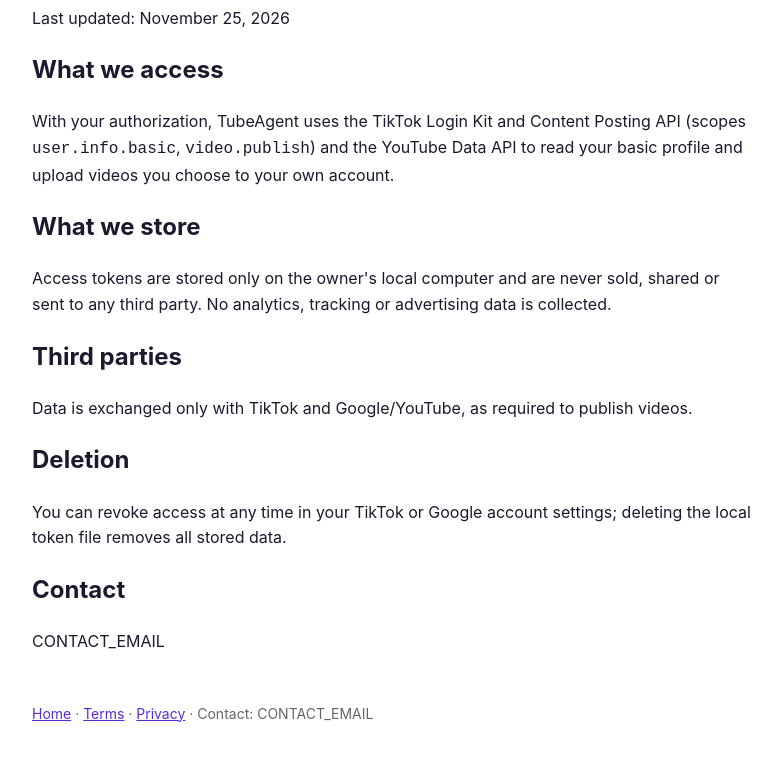
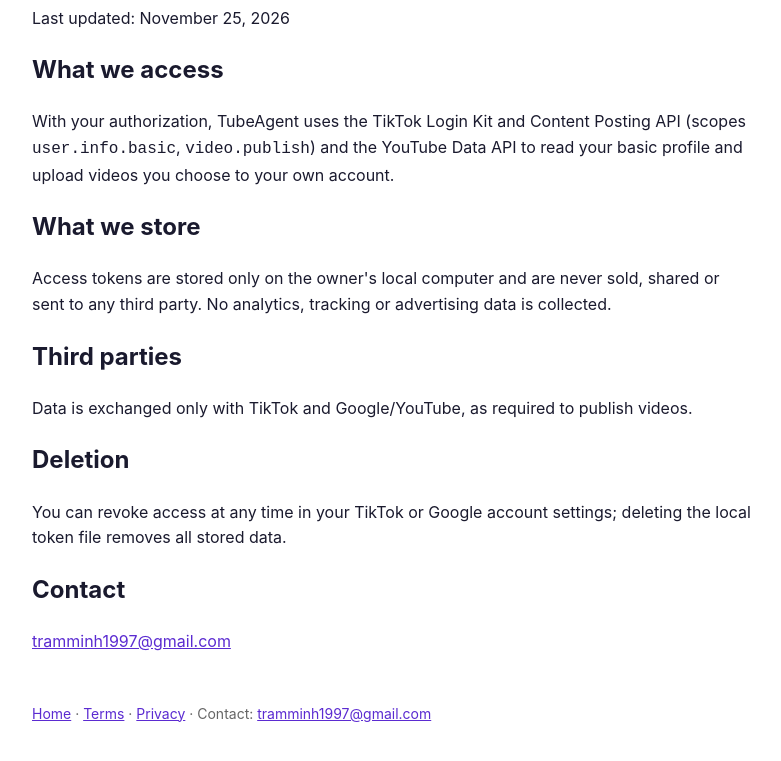
Before and after one commit to minhhuynh971/tubeagent, a plain HTML site: page privacy.html in a window 1280 px wide. Shown: the part 107-868 px from the top of the page, without its empty margins (248-1029 px from the left). Drawn offline with Linux system fonts and the light colour scheme.

Commit message:
Add contact email
Co-Authored-By: Claude Opus 5.5 <noreply@anthropic.com>

```diff
--- a/privacy.html
+++ b/privacy.html
@@ -1,4 +1,4 @@
 <!doctype html><html lang="en"><head><meta charset="utf-8"><meta name="viewport" content="width=device-width,initial-scale=1">
 <title>Privacy Policy</title><style>body{font:16px/1.6 -apple-system,system-ui,sans-serif;max-width:720px;margin:40px auto;padding:0 16px;color:#1a1a2e;background:#fff}h1{color:#3a1a6e}a{color:#5b2bd1}footer{margin-top:48px;font-size:14px;color:#666}</style></head><body>
-<h1>Privacy Policy</h1><p>Last updated: November 25, 2026</p><h2>What we access</h2><p>With your authorization, TubeAgent uses the TikTok Login Kit and Content Posting API (scopes <code>user.info.basic</code>, <code>video.publish</code>) and the YouTube Data API to read your basic profile and upload videos you choose to your own account.</p><h2>What we store</h2><p>Access tokens are stored only on the owner's local computer and are never sold, shared or sent to any third party. No analytics, tracking or advertising data is collected.</p><h2>Third parties</h2><p>Data is exchanged only with TikTok and Google/YouTube, as required to publish videos.</p><h2>Deletion</h2><p>You can revoke access at any time in your TikTok or Google account settings; deleting the local token file removes all stored data.</p><h2>Contact</h2><p>CONTACT_EMAIL</p>
-<footer><a href="index.html">Home</a> · <a href="terms.html">Terms</a> · <a href="privacy.html">Privacy</a> · Contact: CONTACT_EMAIL</footer></body></html>
+<h1>Privacy Policy</h1><p>Last updated: November 25, 2026</p><h2>What we access</h2><p>With your authorization, TubeAgent uses the TikTok Login Kit and Content Posting API (scopes <code>user.info.basic</code>, <code>video.publish</code>) and the YouTube Data API to read your basic profile and upload videos you choose to your own account.</p><h2>What we store</h2><p>Access tokens are stored only on the owner's local computer and are never sold, shared or sent to any third party. No analytics, tracking or advertising data is collected.</p><h2>Third parties</h2><p>Data is exchanged only with TikTok and Google/YouTube, as required to publish videos.</p><h2>Deletion</h2><p>You can revoke access at any time in your TikTok or Google account settings; deleting the local token file removes all stored data.</p><h2>Contact</h2><p><a href="mailto:tramminh1997@gmail.com">tramminh1997@gmail.com</a></p>
+<footer><a href="index.html">Home</a> · <a href="terms.html">Terms</a> · <a href="privacy.html">Privacy</a> · Contact: <a href="mailto:tramminh1997@gmail.com">tramminh1997@gmail.com</a></footer></body></html>
```
Also changed, not shown: callback.html (+1 -1 lines), index.html (+1 -1 lines), terms.html (+1 -1 lines).
